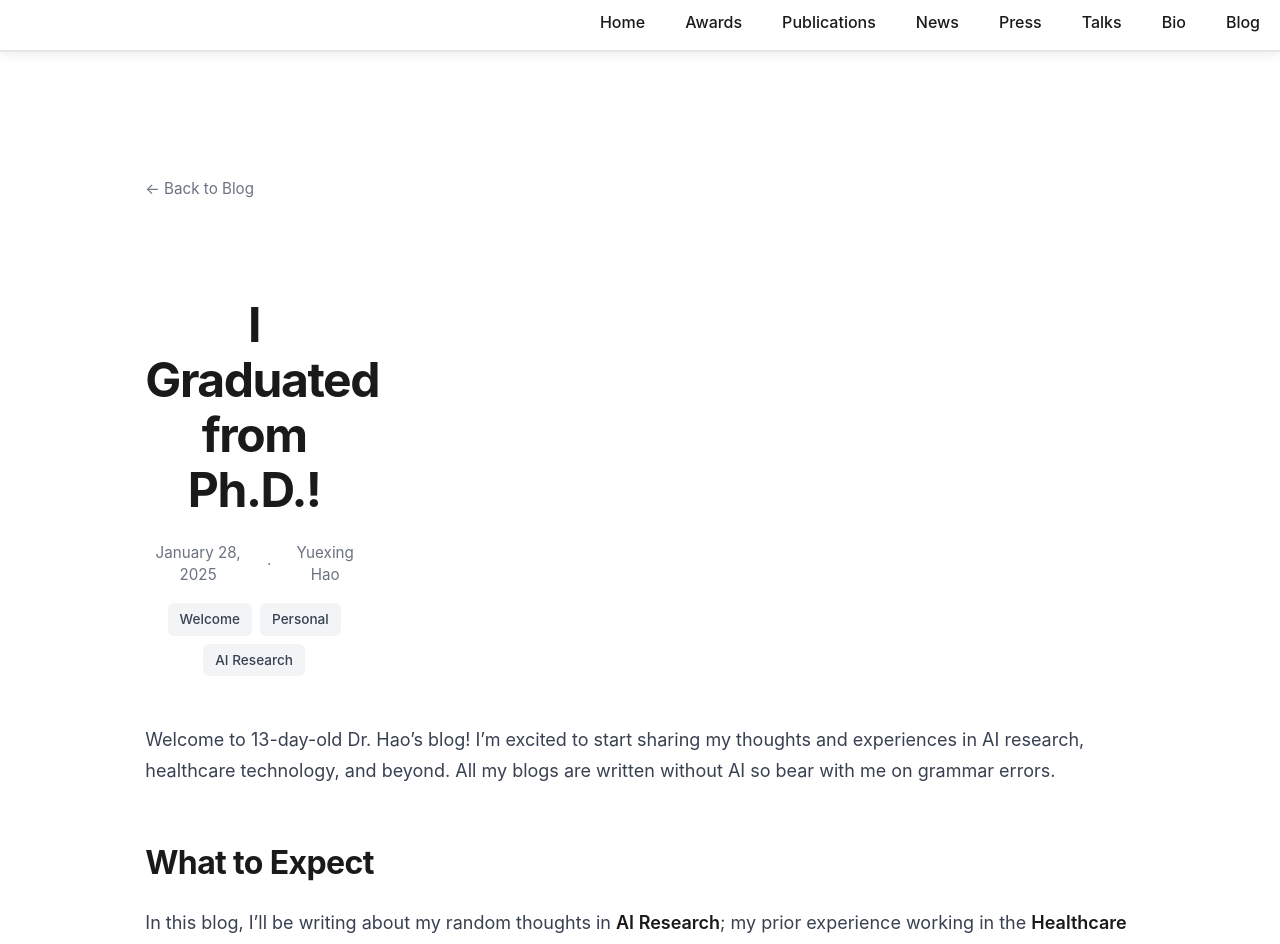
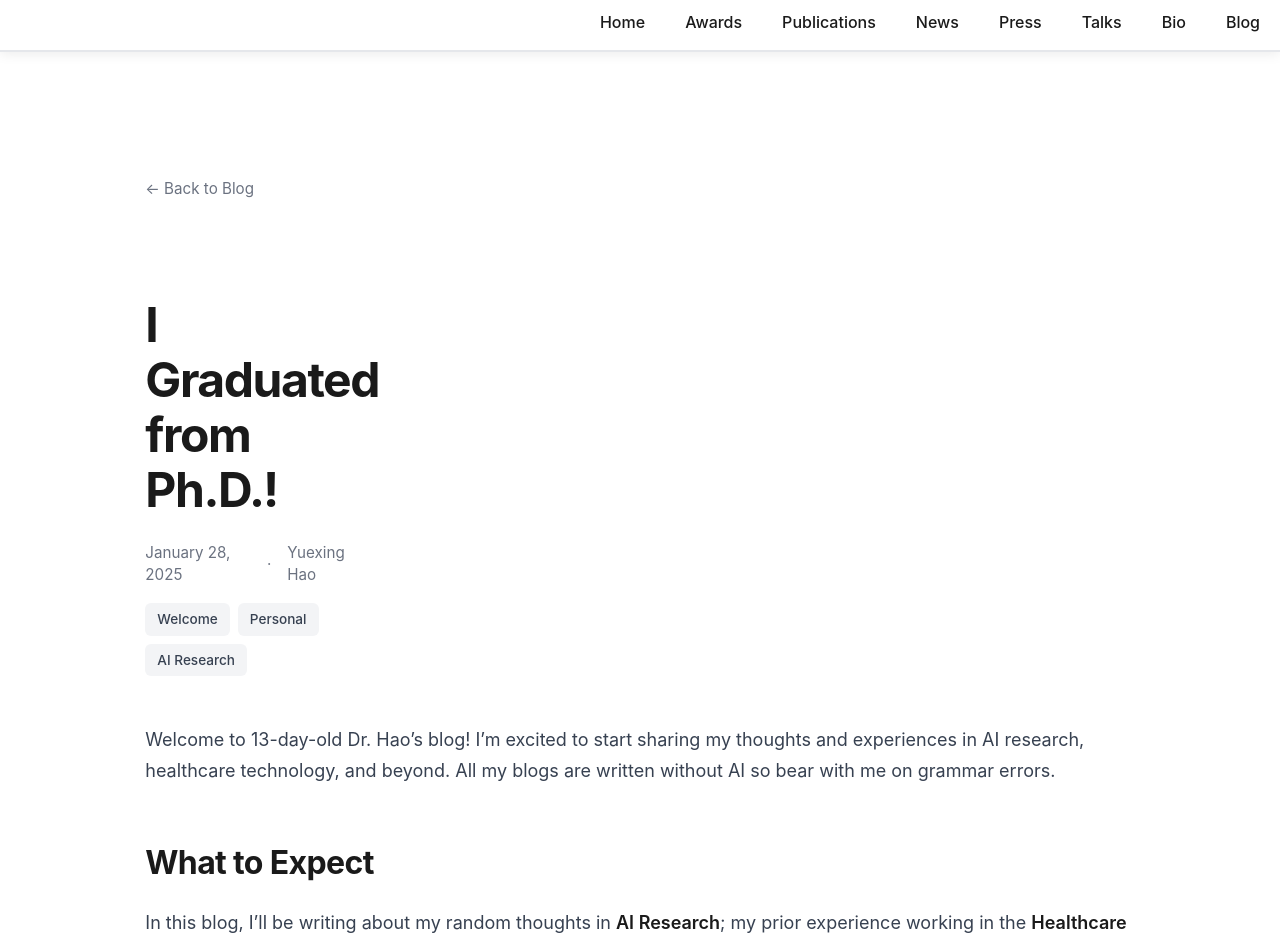
Before and after one commit to YuexingHao/Yuexing-Hao, a Jekyll site: the page built from _posts/2025-01-28-welcome-to-my-blog.md, in a window 1280 px wide and 1400 px high. Shown: the top 944 px of the window. Built offline with Jekyll 4.4.1, drawn with Linux system fonts in a browser that asks for light colours; nearby versions of some CDN libraries; a style sheet for code colours, icons or effects is not loaded.

Commit message:
Change blog post header to left-aligned for full-width visual appearance

```diff
--- a/_layouts/blog-post.html
+++ b/_layouts/blog-post.html
@@ -87,14 +87,14 @@
         position: relative;
         z-index: 1;
         clear: both;
-        text-align: center;
+        text-align: left;
       }
 
       .article-title {
         font-size: 3rem;
         font-weight: 700;
         color: #1a1a1a;
-        margin: 0 auto 24px;
+        margin: 0 0 24px 0;
         line-height: 1.15;
         letter-spacing: -0.03em;
         max-width: 100%;
@@ -109,7 +109,7 @@
       .article-meta {
         display: flex;
         align-items: center;
-        justify-content: center;
+        justify-content: flex-start;
         gap: 16px;
         color: #6b7280;
         font-size: 0.95rem;
@@ -126,7 +126,7 @@
         gap: 8px;
         margin-top: 16px;
         flex-wrap: wrap;
-        justify-content: center;
+        justify-content: flex-start;
       }
 
       .article-tags .tag {
```
